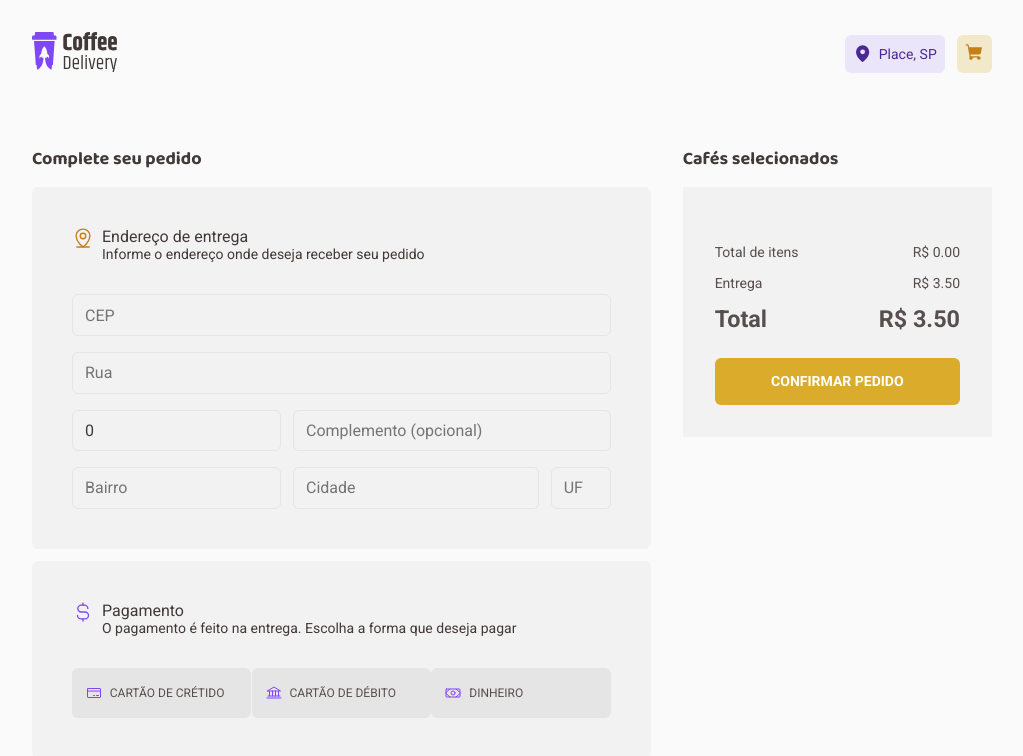
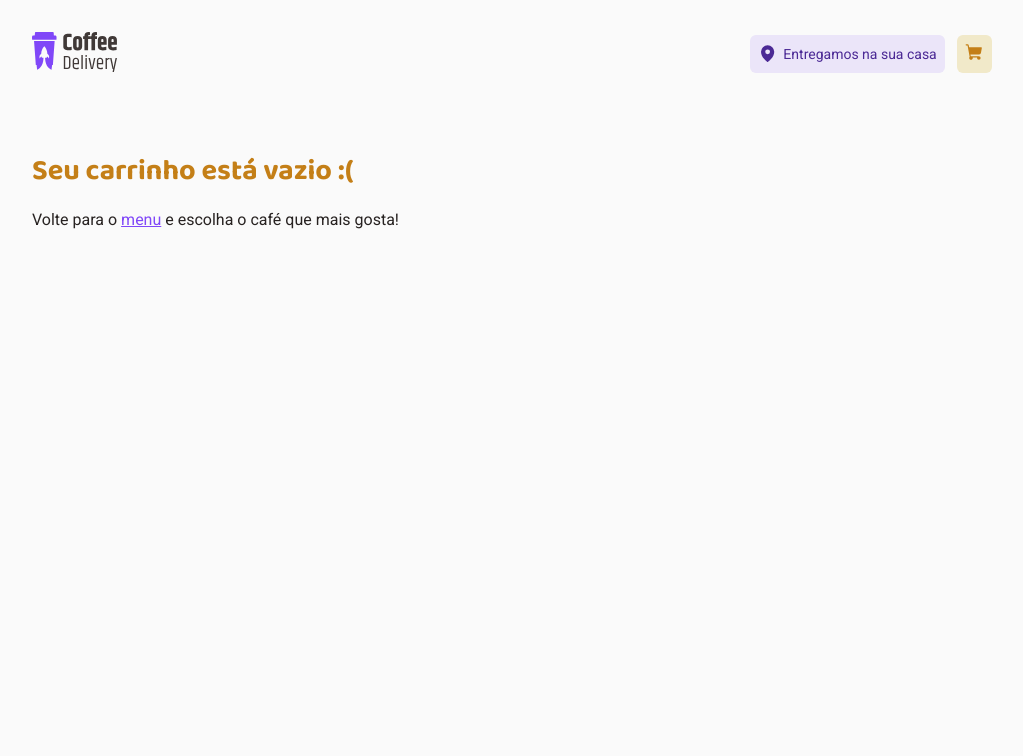
Before and after one commit to victoriamartins/coffee-delivery, a React (Vite) app: page /entrega in a window 1280 px wide. Shown: the top 756 px of the page, without its empty margins (128-1151 px from the left). Built offline with nearby package versions, Linux system fonts and the light colour scheme.

Commit message:
add empty card coomponent

```diff
--- a/src/components/Header/index.tsx
+++ b/src/components/Header/index.tsx
@@ -7,19 +7,18 @@ import { NavLink } from 'react-router-dom'
 import logo from '../../assets/logo.svg'
 
 export function Header() {
-  const { coffeeList } = useContext(CoffeeContext)
-
+  const { coffeeList, deliveryInfo } = useContext(CoffeeContext)
   const totalItems = coffeeList.reduce(
     (sum, coffee) => sum + Number(coffee.coffeeAmount),
     0,
   )
-
   const badgeStyle = {
     '& .MuiBadge-badge': {
       backgroundColor: '#C47F17',
       color: '#F3F2F2',
     },
   }
+
   return (
     <StyledHeader>
       <NavLink to={'/'}>
@@ -31,7 +30,12 @@ export function Header() {
       <CartDivision>
         <AddressDivision>
           <MapPin size={19.25} weight="fill" />
-          <span>Place, SP</span>
+          <span>
+            {deliveryInfo?.city && deliveryInfo?.state
+              ? `
+            ${deliveryInfo.city} - ${deliveryInfo.state}`
+              : `Entregamos na sua casa`}
+          </span>
         </AddressDivision>
 
         <NavLink to={'/entrega'}>
--- a/src/pages/DeliveryForm/index.tsx
+++ b/src/pages/DeliveryForm/index.tsx
@@ -4,6 +4,7 @@ import {
   CoffeeListInCart,
   DeliveryHeader,
   DeliveryInfoDivision,
+  EmptyCartContainer,
   FormContainer,
   PaymentHeader,
   Subtitle,
@@ -15,7 +16,7 @@ import { useContext } from 'react'
 import { useForm, FormProvider } from 'react-hook-form'
 import { zodResolver } from '@hookform/resolvers/zod'
 import { CoffeeContext } from '../../contexts/CoffeeContext'
-import { useNavigate } from 'react-router-dom'
+import { NavLink, useNavigate } from 'react-router-dom'
 import * as zod from 'zod'
 
 const validationOfDeliverySchema = zod.object({
@@ -32,6 +33,24 @@ const validationOfDeliverySchema = zod.object({
 export type DeliveryFormData = zod.infer<typeof validationOfDeliverySchema>
 
 export function DeliveryForm() {
+  const { coffeeList } = useContext(CoffeeContext)
+
+  return coffeeList.length > 0 ? <Form /> : <EmptyCart />
+}
+
+function EmptyCart() {
+  return (
+    <EmptyCartContainer>
+      <h2>{'Seu carrinho está vazio :('}</h2>
+      <p>
+        Volte para o <NavLink to={'/'}>menu</NavLink> e escolha o café que mais
+        gosta!
+      </p>
+    </EmptyCartContainer>
+  )
+}
+
+function Form() {
   const { coffeeList, addDeliveryInfo, deleteCart } = useContext(CoffeeContext)
   const navigate = useNavigate()
   const deliveryForm = useForm<DeliveryFormData>({
@@ -66,7 +85,6 @@ export function DeliveryForm() {
     deleteCart()
     navigate('/confirmacao')
   }
-
   return (
     <FormContainer onSubmit={handleSubmit(submitDeliveryInfo)}>
       <FormProvider {...deliveryForm}>
--- a/src/pages/DeliveryForm/styles.ts
+++ b/src/pages/DeliveryForm/styles.ts
@@ -2,6 +2,7 @@ import styled from 'styled-components'
 
 export const FormContainer = styled.form`
   margin-top: 2.5rem;
+  margin-bottom: 2.5rem;
   padding-inline: 10rem;
   display: grid;
   grid-template-columns: 2fr 1fr;
@@ -72,3 +73,33 @@ export const CoffeeListInCart = styled.div`
     margin-top: 1.5rem;
   }
 `
+
+export const EmptyCartContainer = styled.form`
+  margin-top: 2.5rem;
+  padding-inline: 10rem;
+  display: flex;
+  flex-direction: column;
+  gap: 1rem;
+  font-size: 1.2rem;
+  font-family: 'baloo 2', cursive;
+  color: ${(props) => props.theme['yellow-300']};
+
+  p {
+    font-size: 1rem;
+    font-family: 'roboto', sans-serif;
+    color: ${(props) => props.theme['gray-950']};
+    a {
+      color: ${(props) => props.theme['purple-200']};
+    }
+  }
+
+  @media (max-width: 550px) {
+    padding-inline: 1rem;
+  }
+  @media (min-width: 551px) and (max-width: 850px) {
+    padding-inline: 2rem;
+  }
+  @media (min-width: 851px) and (max-width: 1150px) {
+    padding-inline: 5rem;
+  }
+`
--- a/src/pages/Home/components/Hero/styles.ts
+++ b/src/pages/Home/components/Hero/styles.ts
@@ -32,10 +32,12 @@ export const HeroContainer = styled.div`
 
 export const HeroDivision = styled.main`
   padding-block: 4.5rem;
+  color: ${(props) => props.theme['gray-950']};
   h2 {
     line-height: 1.3;
     font-size: 3rem;
     font-family: 'Baloo 2', cursive;
+
     font-weight: 900;
     margin-bottom: 1rem;
   }
```
